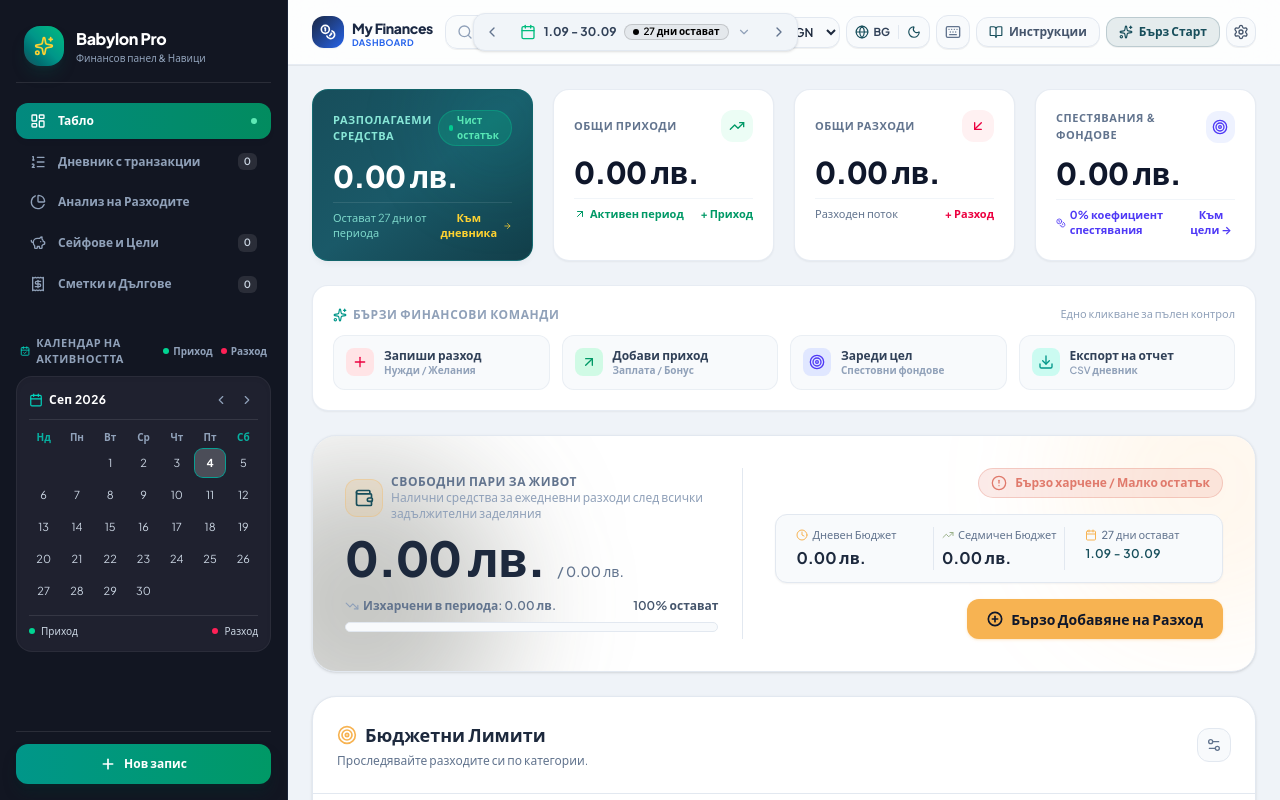
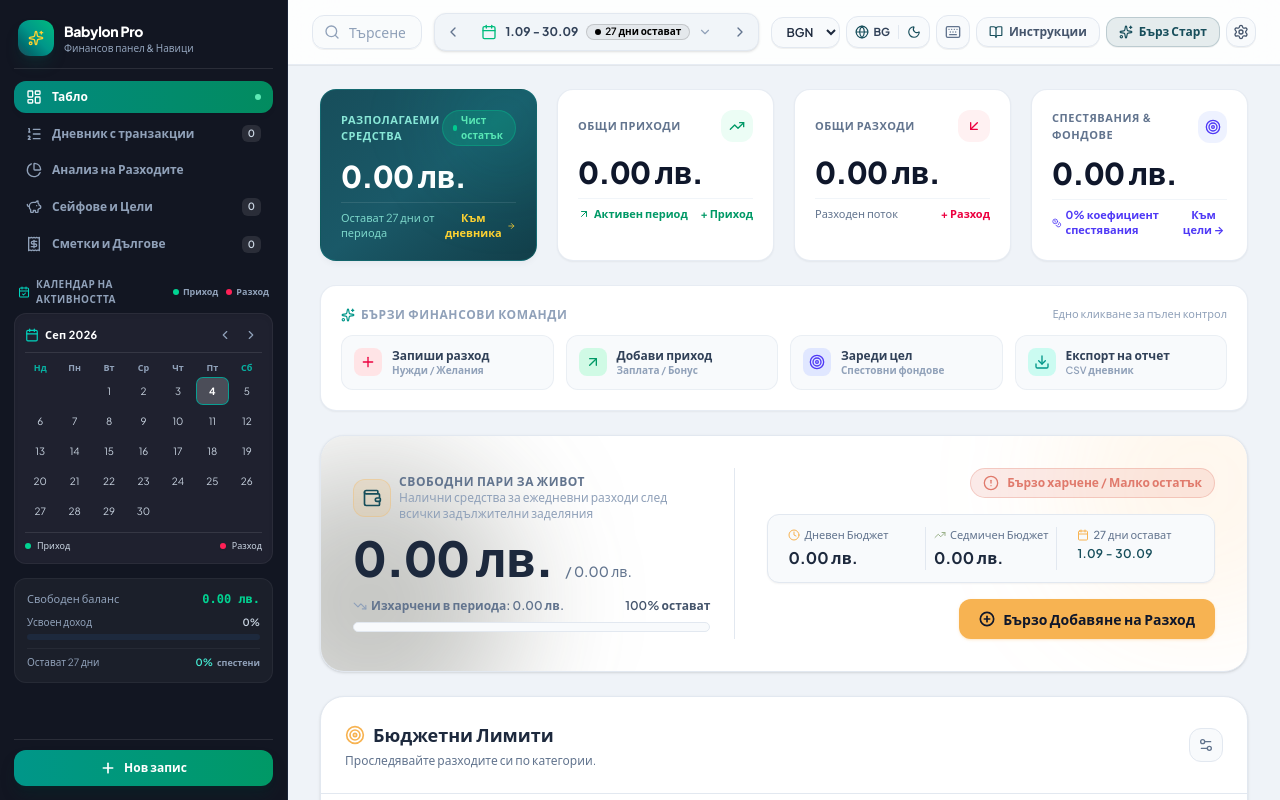
Before and after one commit to martinpopov91-alt/Babylon-Pro---Financial-Tracker, a React (Vite) app: page / in a window 1280 px wide. Shown: the top 800 px of the page. Built offline with nearby package versions, Linux system fonts and the light colour scheme.

Commit message:
ui: refactor sidebar layout and cleanup header
Fix sidebar to a fixed position for better navigation persistence and remove redundant branding from the header. Update component padding and font sizes for a cleaner aesthetic.

```diff
--- a/src/App.tsx
+++ b/src/App.tsx
@@ -484,38 +484,38 @@ export default function App() {
   }, [summary.totalIncome, wealthAndGoals]);
 
   return (
-    <div className="min-h-screen w-full bg-[#EFF3F8] dark:bg-[#0B0F17] flex font-sans antialiased text-slate-800 dark:text-slate-100 overflow-x-hidden selection:bg-[#174E5B] selection:text-white">
+    <div className="min-h-screen w-full bg-[#EFF3F8] dark:bg-[#0B0F17] flex font-sans antialiased text-slate-800 dark:text-slate-100 selection:bg-[#174E5B] selection:text-white">
       {/* =========================================================================
-          LEFT SIDEBAR: Persistent Desktop Navigation & Interactive Activity Calendar
+          LEFT SIDEBAR: Fixed Full-Height Persistent Navigation & Interactive Activity Hub
           ========================================================================= */}
-      <aside className="hidden md:flex flex-col w-64 lg:w-72 bg-[#121622] dark:bg-[#0A0D14] text-slate-200 border-r border-slate-800/80 shrink-0 p-4 h-screen sticky top-0 overflow-y-auto custom-scrollbar select-none z-30">
+      <aside className="hidden md:flex flex-col fixed inset-y-0 left-0 w-64 lg:w-72 bg-[#121622] dark:bg-[#0A0D14] text-slate-200 border-r border-slate-800/80 z-30 overflow-y-auto custom-scrollbar select-none p-3.5">
         {/* Brand Header */}
-        <div className="flex items-center gap-3 px-2 py-2.5 mb-5 border-b border-white/10 dark:border-slate-800/80 pb-4">
-          <div className="w-10 h-10 rounded-2xl bg-gradient-to-tr from-[#174E5B] via-teal-600 to-emerald-500 flex items-center justify-center text-white shadow-lg shadow-teal-900/30">
-            <Sparkles className="w-5 h-5 text-amber-300 animate-pulse" />
+        <div className="flex items-center gap-2.5 px-1 py-1.5 mb-3 border-b border-white/10 dark:border-slate-800/80 pb-3 shrink-0">
+          <div className="w-9 h-9 rounded-xl bg-gradient-to-tr from-[#174E5B] via-teal-600 to-emerald-500 flex items-center justify-center text-white shadow-lg shadow-teal-900/30 shrink-0">
+            <Sparkles className="w-4 h-4 text-amber-300 animate-pulse" />
           </div>
-          <div>
-            <h1 className="font-extrabold text-base tracking-tight text-white flex items-center gap-1.5 font-display">
+          <div className="min-w-0">
+            <h1 className="font-extrabold text-sm tracking-tight text-white flex items-center gap-1.5 font-display truncate">
               {t('appTitle')}
             </h1>
-            <p className="text-[10px] text-slate-400 font-medium">
+            <p className="text-[10px] text-slate-400 font-medium truncate">
               {lang === 'bg' ? 'Финансов панел & Навици' : 'Executive Wealth Dashboard'}
             </p>
           </div>
         </div>
 
         {/* Primary Navigation Menu */}
-        <nav className="space-y-1 mb-6">
+        <nav className="space-y-1 mb-3 shrink-0">
           <button
             type="button"
             onClick={() => setActiveTab('dashboard')}
-            className={`w-full flex items-center justify-between px-3.5 py-2.5 rounded-xl font-semibold text-xs transition-all cursor-pointer ${
+            className={`w-full flex items-center justify-between px-3 py-2 rounded-xl font-semibold text-xs transition-all cursor-pointer ${
               activeTab === 'dashboard'
                 ? 'bg-gradient-to-r from-teal-600/90 to-emerald-600/90 text-white shadow-md shadow-teal-900/40 font-bold'
                 : 'text-slate-400 hover:text-white hover:bg-white/5'
             }`}
           >
-            <div className="flex items-center gap-3">
+            <div className="flex items-center gap-2.5">
               <LayoutDashboard className={`w-4 h-4 ${activeTab === 'dashboard' ? 'text-white' : 'text-slate-400'}`} />
               <span>{t('dashboard')}</span>
             </div>
@@ -528,13 +528,13 @@ export default function App() {
               setLedgerSearchFilter('');
               setActiveTab('ledger');
             }}
-            className={`w-full flex items-center justify-between px-3.5 py-2.5 rounded-xl font-semibold text-xs transition-all cursor-pointer ${
+            className={`w-full flex items-center justify-between px-3 py-2 rounded-xl font-semibold text-xs transition-all cursor-pointer ${
               activeTab === 'ledger'
                 ? 'bg-gradient-to-r from-teal-600/90 to-emerald-600/90 text-white shadow-md shadow-teal-900/40 font-bold'
                 : 'text-slate-400 hover:text-white hover:bg-white/5'
             }`}
           >
-            <div className="flex items-center gap-3">
+            <div className="flex items-center gap-2.5">
               <ListOrdered className={`w-4 h-4 ${activeTab === 'ledger' ? 'text-white' : 'text-slate-400'}`} />
               <span>{t('ledger')}</span>
             </div>
@@ -546,13 +546,13 @@ export default function App() {
           <button
             type="button"
             onClick={() => setActiveTab('analytics')}
-            className={`w-full flex items-center justify-between px-3.5 py-2.5 rounded-xl font-semibold text-xs transition-all cursor-pointer ${
+            className={`w-full flex items-center justify-between px-3 py-2 rounded-xl font-semibold text-xs transition-all cursor-pointer ${
               activeTab === 'analytics'
                 ? 'bg-gradient-to-r from-teal-600/90 to-emerald-600/90 text-white shadow-md shadow-teal-900/40 font-bold'
                 : 'text-slate-400 hover:text-white hover:bg-white/5'
             }`}
           >
-            <div className="flex items-center gap-3">
+            <div className="flex items-center gap-2.5">
               <PieChart className={`w-4 h-4 ${activeTab === 'analytics' ? 'text-white' : 'text-slate-400'}`} />
               <span>{t('analytics')}</span>
             </div>
@@ -561,13 +561,13 @@ export default function App() {
           <button
             type="button"
             onClick={() => setActiveTab('vaults')}
-            className={`w-full flex items-center justify-between px-3.5 py-2.5 rounded-xl font-semibold text-xs transition-all cursor-pointer ${
+            className={`w-full flex items-center justify-between px-3 py-2 rounded-xl font-semibold text-xs transition-all cursor-pointer ${
               activeTab === 'vaults'
                 ? 'bg-gradient-to-r from-teal-600/90 to-emerald-600/90 text-white shadow-md shadow-teal-900/40 font-bold'
                 : 'text-slate-400 hover:text-white hover:bg-white/5'
             }`}
           >
-            <div className="flex items-center gap-3">
+            <div className="flex items-center gap-2.5">
               <PiggyBank className={`w-4 h-4 ${activeTab === 'vaults' ? 'text-white' : 'text-slate-400'}`} />
               <span>{t('vaults')}</span>
             </div>
@@ -579,13 +579,13 @@ export default function App() {
           <button
             type="button"
             onClick={() => setActiveTab('bills')}
-            className={`w-full flex items-center justify-between px-3.5 py-2.5 rounded-xl font-semibold text-xs transition-all cursor-pointer ${
+            className={`w-full flex items-center justify-between px-3 py-2 rounded-xl font-semibold text-xs transition-all cursor-pointer ${
               activeTab === 'bills'
                 ? 'bg-gradient-to-r from-teal-600/90 to-emerald-600/90 text-white shadow-md shadow-teal-900/40 font-bold'
                 : 'text-slate-400 hover:text-white hover:bg-white/5'
             }`}
           >
-            <div className="flex items-center gap-3">
+            <div className="flex items-center gap-2.5">
               <Receipt className={`w-4 h-4 ${activeTab === 'bills' ? 'text-white' : 'text-slate-400'}`} />
               <span>{t('billsAndDebt')}</span>
             </div>
@@ -596,13 +596,13 @@ export default function App() {
         </nav>
 
         {/* Real Interactive Sidebar Activity Calendar with Spending vs Income Dots */}
-        <div className="mt-2 mb-4">
-          <div className="flex items-center justify-between mb-2 px-1">
-            <span className="text-[11px] font-bold text-slate-400 uppercase tracking-wider flex items-center gap-1.5">
+        <div className="my-1 shrink-0">
+          <div className="flex items-center justify-between mb-1.5 px-1">
+            <span className="text-[10px] font-bold text-slate-400 uppercase tracking-wider flex items-center gap-1.5">
               <CalendarCheck className="w-3.5 h-3.5 text-teal-400" />
               {lang === 'bg' ? 'Календар на активността' : 'Activity Calendar'}
             </span>
-            <div className="flex items-center gap-2 text-[10px] font-semibold text-slate-400">
+            <div className="flex items-center gap-2 text-[9px] font-semibold text-slate-400">
               <span className="flex items-center gap-1" title="Income recorded">
                 <span className="w-1.5 h-1.5 rounded-full bg-emerald-400 inline-block"></span>
                 {lang === 'bg' ? 'Приход' : 'In'}
@@ -630,8 +630,51 @@ export default function App() {
           />
         </div>
 
+        {/* Financial Pulse & Cycle Snapshot Card - Uses screen height purposefully */}
+        <div className="my-2.5 p-3 rounded-xl bg-white/[0.04] border border-white/5 space-y-2 shrink-0">
+          <div className="flex items-center justify-between text-[11px]">
+            <span className="text-slate-400 font-medium">{lang === 'bg' ? 'Свободен баланс' : 'Safe-to-Spend'}</span>
+            <span className={`font-bold font-mono text-xs ${summary.remainingLifeMoney >= 0 ? 'text-emerald-400' : 'text-rose-400'}`}>
+              {formatCurrency(summary.remainingLifeMoney, currency)}
+            </span>
+          </div>
+
+          {/* Income vs Expenses Progress */}
+          <div className="space-y-1">
+            <div className="flex items-center justify-between text-[10px] text-slate-400">
+              <span>{lang === 'bg' ? 'Усвоен доход' : 'Budget Spent'}</span>
+              <span className="font-semibold text-slate-300">
+                {summary.totalIncome > 0 ? Math.min(Math.round((totalExpenses / summary.totalIncome) * 100), 100) : 0}%
+              </span>
+            </div>
+            <div className="w-full bg-slate-800 rounded-full h-1.5 overflow-hidden">
+              <div
+                className={`h-full rounded-full transition-all duration-500 ${
+                  summary.totalIncome > 0 && (totalExpenses / summary.totalIncome) > 0.85
+                    ? 'bg-rose-500'
+                    : 'bg-gradient-to-r from-teal-400 to-emerald-400'
+                }`}
+                style={{
+                  width: `${summary.totalIncome > 0 ? Math.min(Math.round((totalExpenses / summary.totalIncome) * 100), 100) : 0}%`
+                }}
+              />
+            </div>
+          </div>
+
+          {/* Cycle Stats Footer */}
+          <div className="flex items-center justify-between text-[10px] text-slate-400 pt-1.5 border-t border-white/5">
+            <span>
+              {lang === 'bg' ? `Остават ${summary.daysRemaining} дни` : `${summary.daysRemaining}d left in cycle`}
+            </span>
+            <span className="text-teal-300 font-semibold flex items-center gap-1">
+              <span>{savingsRate}%</span>
+              <span className="text-[9px] text-slate-400">{lang === 'bg' ? 'спестени' : 'saved'}</span>
+            </span>
+          </div>
+        </div>
+
         {/* Sidebar Bottom Quick Add Transaction CTA */}
-        <div className="mt-auto pt-3 border-t border-white/10 dark:border-slate-800/80">
+        <div className="mt-auto pt-2.5 border-t border-white/10 dark:border-slate-800/80 shrink-0">
           <button
             type="button"
             onClick={() => {
@@ -639,7 +682,7 @@ export default function App() {
               setQuickAddInitialDate(undefined);
               setIsQuickAddOpen(true);
             }}
-            className="w-full flex items-center justify-center gap-2 py-3 px-4 rounded-xl bg-gradient-to-r from-teal-600 to-emerald-600 hover:from-teal-500 hover:to-emerald-500 text-white font-bold text-xs shadow-lg shadow-teal-950/40 hover:shadow-teal-900/60 active:scale-[0.98] transition-all cursor-pointer font-display"
+            className="w-full flex items-center justify-center gap-2 py-2.5 px-3.5 rounded-xl bg-gradient-to-r from-teal-600 to-emerald-600 hover:from-teal-500 hover:to-emerald-500 text-white font-bold text-xs shadow-lg shadow-teal-950/40 hover:shadow-teal-900/60 active:scale-[0.98] transition-all cursor-pointer font-display"
           >
             <Plus className="w-4 h-4 stroke-[2.5]" />
             <span>{lang === 'bg' ? 'Нов запис' : 'Quick Transaction'}</span>
@@ -648,9 +691,9 @@ export default function App() {
       </aside>
 
       {/* =========================================================================
-          RIGHT MAIN WRAPPER: Top Header + Dynamic Views Content
+          RIGHT MAIN WRAPPER: Top Header + Dynamic Views Content (Offset by Sidebar Width)
           ========================================================================= */}
-      <div className="flex-1 flex flex-col min-w-0 min-h-screen overflow-x-hidden">
+      <div className="flex-1 flex flex-col min-w-0 min-h-screen md:pl-64 lg:pl-72">
         {/* Top Utility Header Bar with Pay Period, Currency, Language, Theme and Modals controls */}
         <Header
           state={appState}
@@ -661,8 +704,8 @@ export default function App() {
           onOpenShortcuts={() => setIsShortcutsOpen(true)}
         />
 
-        {/* Main Content Area */}
-        <main className="w-full flex-1 px-3 sm:px-6 py-4 sm:py-6 pb-28 md:pb-12 max-w-7xl mx-auto">
+        {/* Main Content Area - Expands gracefully across the screen */}
+        <main className="w-full flex-1 px-3 sm:px-6 lg:px-8 py-4 sm:py-6 pb-28 md:pb-12 max-w-[1600px] mx-auto">
           {/* =========================================================================
               VIEW 1: High-Converting Executive SaaS Finance Dashboard
               ========================================================================= */}
--- a/src/components/Header.tsx
+++ b/src/components/Header.tsx
@@ -40,17 +40,6 @@ export const Header: React.FC<HeaderProps> = ({
   return (
     <header id="app-header" className="sticky top-0 z-40 w-full bg-white/85 dark:bg-[#15181E]/90 backdrop-blur-xl border-b border-slate-200/80 dark:border-slate-800 text-slate-800 dark:text-slate-100 transition-colors duration-200 shadow-2xs">
       <div className="w-full px-2 sm:px-6 h-14 sm:h-16 flex items-center justify-between gap-1.5 sm:gap-3">
-        {/* Logo & Brand Name */}
-        <div className="flex items-center gap-2 flex-shrink-0">
-          <div className="w-7 h-7 sm:w-8 sm:h-8 rounded-xl bg-gradient-to-br from-[#1A2846] to-[#2563EB] text-white flex items-center justify-center font-black shadow-xs">
-            <Coins className="w-3.5 h-3.5 sm:w-4 sm:h-4 stroke-[2.5]" />
-          </div>
-          <div className="hidden min-[480px]:flex flex-col leading-none">
-            <span className="font-extrabold text-xs sm:text-sm text-[#1B2943] dark:text-white tracking-tight font-display">My Finances</span>
-            <span className="text-[9px] text-[#2563EB] dark:text-blue-400 font-bold uppercase tracking-wider">Dashboard</span>
-          </div>
-        </div>
-
         {/* Desktop Search Bar */}
         <div className="hidden lg:block flex-1 max-w-xs relative">
           <Search className="w-4 h-4 text-slate-400 dark:text-slate-500 absolute left-3 top-1/2 -translate-y-1/2 pointer-events-none" />
--- a/src/components/SidebarCalendar.tsx
+++ b/src/components/SidebarCalendar.tsx
@@ -115,12 +115,12 @@ export const SidebarCalendar: React.FC<SidebarCalendarProps> = ({
     : null;
 
   return (
-    <div className="bg-[#1f212f] dark:bg-[#111318] rounded-2xl p-3 text-slate-200 border border-white/5 dark:border-slate-800 shadow-inner relative select-none">
+    <div className="bg-[#1f212f] dark:bg-[#111318] rounded-xl p-2.5 text-slate-200 border border-white/5 dark:border-slate-800 shadow-inner relative select-none">
       {/* Header: Month/Year navigation and jump today */}
-      <div className="flex items-center justify-between mb-2.5 pb-2 border-b border-white/10 dark:border-slate-800">
+      <div className="flex items-center justify-between mb-2 pb-1.5 border-b border-white/10 dark:border-slate-800">
         <div className="flex items-center gap-1.5">
           <Calendar className="w-3.5 h-3.5 text-teal-400" />
-          <span className="text-xs font-bold font-display text-white tracking-wide">
+          <span className="text-[11px] font-bold font-display text-white tracking-wide">
             {monthNames[currentMonth]} {currentYear}
           </span>
         </div>
@@ -153,7 +153,7 @@ export const SidebarCalendar: React.FC<SidebarCalendarProps> = ({
       </div>
 
       {/* Weekday labels */}
-      <div className="grid grid-cols-7 gap-1 text-center text-[10px] font-semibold text-slate-400 mb-1">
+      <div className="grid grid-cols-7 gap-1 text-center text-[9px] font-semibold text-slate-400 mb-1">
         {dayHeaders.map((dh, idx) => (
           <div key={idx} className={idx === 0 || idx === 6 ? 'text-teal-400/80' : ''}>
             {dh}
@@ -165,7 +165,7 @@ export const SidebarCalendar: React.FC<SidebarCalendarProps> = ({
       <div className="grid grid-cols-7 gap-1 text-center text-xs">
         {calendarCells.map((day, idx) => {
           if (day === null) {
-            return <div key={`empty-${idx}`} className="h-7 w-full" />;
+            return <div key={`empty-${idx}`} className="h-6.5 w-full" />;
           }
 
           const isToday = isCurrentMonth && day === today.getDate();
@@ -186,7 +186,7 @@ export const SidebarCalendar: React.FC<SidebarCalendarProps> = ({
                   ? `${day} ${monthNames[currentMonth]}: ${hasIncome ? `+${formatCurrency(metric.income, currency)} ` : ''}${hasSpending ? `-${formatCurrency(metric.expense, currency)}` : ''}`
                   : `${day} ${monthNames[currentMonth]}`
               }
-              className={`h-7 w-full rounded-lg flex flex-col items-center justify-center relative transition-all cursor-pointer ${
+              className={`h-6.5 w-full rounded-md flex flex-col items-center justify-center relative transition-all cursor-pointer ${
                 isSelected
                   ? 'bg-teal-500 text-white font-bold shadow-xs scale-105 z-10'
                   : isToday
@@ -194,7 +194,7 @@ export const SidebarCalendar: React.FC<SidebarCalendarProps> = ({
                   : 'text-slate-300 hover:bg-white/10 hover:text-white'
               }`}
             >
-              <span className="text-[11px] leading-none">{day}</span>
+              <span className="text-[10px] leading-none">{day}</span>
 
               {/* Visual Indicator Dots */}
               {(hasIncome || hasSpending) && (
@@ -225,14 +225,14 @@ export const SidebarCalendar: React.FC<SidebarCalendarProps> = ({
       </div>
 
       {/* Visual Legend */}
-      <div className="flex items-center justify-between text-[10px] text-slate-400 mt-2.5 pt-2 border-t border-white/10 dark:border-slate-800">
+      <div className="flex items-center justify-between text-[9px] text-slate-400 mt-2 pt-1.5 border-t border-white/10 dark:border-slate-800">
         <div className="flex items-center gap-1.5" title="Days with recorded income">
           <span className="w-1.5 h-1.5 rounded-full bg-emerald-400 inline-block shadow-xs" />
-          <span className="text-[10px] text-slate-300">{lang === 'bg' ? 'Приход' : 'Income'}</span>
+          <span className="text-[9px] text-slate-300">{lang === 'bg' ? 'Приход' : 'Income'}</span>
         </div>
         <div className="flex items-center gap-1.5" title="Days with heavy expenditure">
           <span className="w-1.5 h-1.5 rounded-full bg-rose-500 inline-block shadow-xs" />
-          <span className="text-[10px] text-slate-300">{lang === 'bg' ? 'Разход' : 'High Spending'}</span>
+          <span className="text-[9px] text-slate-300">{lang === 'bg' ? 'Разход' : 'High Spending'}</span>
         </div>
       </div>
 
```
